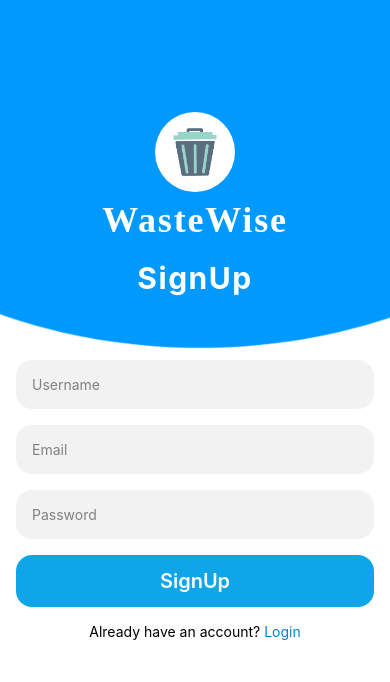
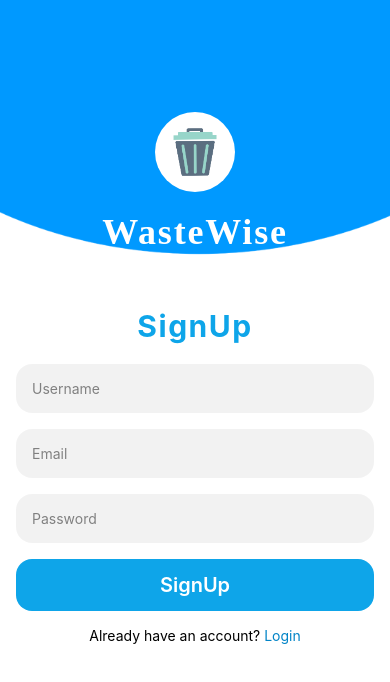
Before and after one commit to Aswin74/WasteWise_frontend, a React Native app: screen /SignUp in a window 390 px wide. Shown: the top 682 px of the page. Built offline with nearby package versions, Linux system fonts and the light colour scheme; a web font is replaced by a local one.

Commit message:
Input Keyboard View Correction

```diff
--- a/src/screens/auth/Login.tsx
+++ b/src/screens/auth/Login.tsx
@@ -1,6 +1,15 @@
 import { StatusBar } from "expo-status-bar"
-import React from "react"
-import { View, Text, Image, TextInput, TouchableOpacity } from "react-native"
+import React, { useState } from "react"
+import {
+    View,
+    Text,
+    Image,
+    TextInput,
+    TouchableOpacity,
+    KeyboardAvoidingView,
+    Platform,
+    ScrollView,
+} from "react-native"
 import Animated, {
     FadeIn,
     FadeInDown,
@@ -11,20 +20,38 @@ import Animated, {
 // Navigation
 import { NativeStackScreenProps } from "@react-navigation/native-stack"
 import { RootStackParamList } from "../../navigation/StackNavigator"
+//type
+import { LoginInput } from "../../types"
 
 type LoginProps = NativeStackScreenProps<RootStackParamList, "Login">
 
 const Login = ({ navigation }: LoginProps) => {
+    const [inputValues, setInputValues] = useState<LoginInput>({
+        username: "",
+        password: "",
+    })
+
+    const handleInputChange = (e: React.ChangeEvent<HTMLInputElement>) => {
+        const { id, value } = e.target
+        setInputValues((prevState) => ({ ...prevState, [id]: value }))
+        console.log(inputValues)
+    }
+
     return (
-        <View className="w-full h-full bg-white">
+        <KeyboardAvoidingView
+            behavior="padding"
+            keyboardVerticalOffset={Platform.OS === "ios" ? 100 : 10}
+            className="flex-1 bg-white"
+        >
+            <ScrollView>
                 <StatusBar style="inverted" />
+                {/* Background Image */}
                 <Image
-                className="h-full w-full absolute bottom-10"
+                    className="h-full w-full absolute"
                     source={require("../../assets/wave.png")}
                 />
-
                 {/* Logo and extra icons */}
-            <View className="top-28 w-full items-center">
+                <View className="top-28 w-full items-center pb-6">
                     <Animated.Image
                         entering={FadeInUp.delay(200)
                             .duration(1000)
@@ -34,26 +61,29 @@ const Login = ({ navigation }: LoginProps) => {
                         source={require("../../assets/WasteWise-Logo.jpg")}
                     />
                     <Animated.Text
-                    entering={FadeInUp.delay(400).duration(1000).springify()}
+                        entering={FadeInUp.delay(400)
+                            .duration(1000)
+                            .springify()}
                         style={{ fontFamily: "Inter-Regular" }}
-                    className="p-2 font-bold text-white text-4xl tracking-wider"
+                        className="p-2 mt-3 font-bold text-white text-4xl tracking-wider"
                     >
                         WasteWise
                     </Animated.Text>
+                </View>
 
+                {/* login form */}
+                <View className="h-full w-full flex pt-24">
+                    {/* form */}
                     <Animated.View
-                    entering={FadeInUp.delay(600).duration(1000).springify()}
-                    className="flex items-center mt-3"
+                        entering={FadeInUp.delay(600)
+                            .duration(1000)
+                            .springify()}
+                        className="flex items-center mt-10 mb-5"
                     >
-                    <Text className="text-white font-bold text-3xl tracking-wider">
+                        <Text className="text-sky-500 font-bold text-3xl tracking-wider">
                             Login
                         </Text>
                     </Animated.View>
-            </View>
-
-            {/* login form */}
-            <View className="h-full w-full flex pt-44">
-                {/* form */}
                     <View className="mx-4 space-y-4">
                         <Animated.View
                             entering={FadeInDown.delay(200)
@@ -62,8 +92,11 @@ const Login = ({ navigation }: LoginProps) => {
                             className="bg-black/5 rounded-2xl p-4"
                         >
                             <TextInput
+                                // id="username"
+                                // value={inputValues.username}
                                 placeholder="Username"
                                 placeholderTextColor={"gray"}
+                                // onChangeText={handleInputChange}
                             />
                         </Animated.View>
 
@@ -108,7 +141,8 @@ const Login = ({ navigation }: LoginProps) => {
                         </Animated.View>
                     </View>
                 </View>
-        </View>
+            </ScrollView>
+        </KeyboardAvoidingView>
     )
 }
 
--- a/src/screens/auth/SignUp.tsx
+++ b/src/screens/auth/SignUp.tsx
@@ -1,6 +1,15 @@
 import { StatusBar } from "expo-status-bar"
 import React from "react"
-import { View, Text, Image, TextInput, TouchableOpacity } from "react-native"
+import {
+    View,
+    Text,
+    Image,
+    TextInput,
+    TouchableOpacity,
+    KeyboardAvoidingView,
+    Platform,
+    ScrollView,
+} from "react-native"
 import Animated, {
     FadeIn,
     FadeInDown,
@@ -16,8 +25,13 @@ type SignUpProps = NativeStackScreenProps<RootStackParamList, "SignUp">
 
 const SignUp = ({ navigation }: SignUpProps) => {
     return (
-        <View className="w-full h-full bg-white">
+        <KeyboardAvoidingView
+            behavior="padding"
+            keyboardVerticalOffset={Platform.OS === "ios" ? 100 : 10}
+            className="w-full h-full bg-white"
+        >
             <StatusBar style="inverted" />
+            <ScrollView>
                 <Image
                     className="h-full w-full absolute bottom-10"
                     source={require("../../assets/wave.png")}
@@ -34,26 +48,29 @@ const SignUp = ({ navigation }: SignUpProps) => {
                         source={require("../../assets/WasteWise-Logo.jpg")}
                     />
                     <Animated.Text
-                    entering={FadeInUp.delay(400).duration(1000).springify()}
+                        entering={FadeInUp.delay(400)
+                            .duration(1000)
+                            .springify()}
                         style={{ fontFamily: "Inter-Regular" }}
-                    className="p-2 font-bold text-white text-4xl tracking-wider"
+                        className="p-2 mt-3 font-bold text-white text-4xl tracking-wider"
                     >
                         WasteWise
                     </Animated.Text>
+                </View>
 
+                {/* SignUp form */}
+                <View className="h-full w-full flex pt-40">
+                    {/* form */}
                     <Animated.View
-                    entering={FadeInUp.delay(600).duration(1000).springify()}
-                    className="flex items-center mt-3"
+                        entering={FadeInUp.delay(600)
+                            .duration(1000)
+                            .springify()}
+                        className="flex items-center mb-5"
                     >
-                    <Text className="text-white font-bold text-3xl tracking-wider">
+                        <Text className="text-sky-500 font-bold text-3xl tracking-wider">
                             SignUp
                         </Text>
                     </Animated.View>
-            </View>
-
-            {/* SignUp form */}
-            <View className="h-full w-full flex pt-44">
-                {/* form */}
                     <View className="mx-4 space-y-4">
                         <Animated.View
                             entering={FadeInDown.delay(200)
@@ -120,7 +137,8 @@ const SignUp = ({ navigation }: SignUpProps) => {
                         </Animated.View>
                     </View>
                 </View>
-        </View>
+            </ScrollView>
+        </KeyboardAvoidingView>
     )
 }
 
--- /dev/null
+++ b/src/types/index.ts
@@ -0,0 +1,4 @@
+export interface LoginInput {
+    username: string
+    password: string
+}
```
Lines whose indentation alone changed are shown as unchanged.
